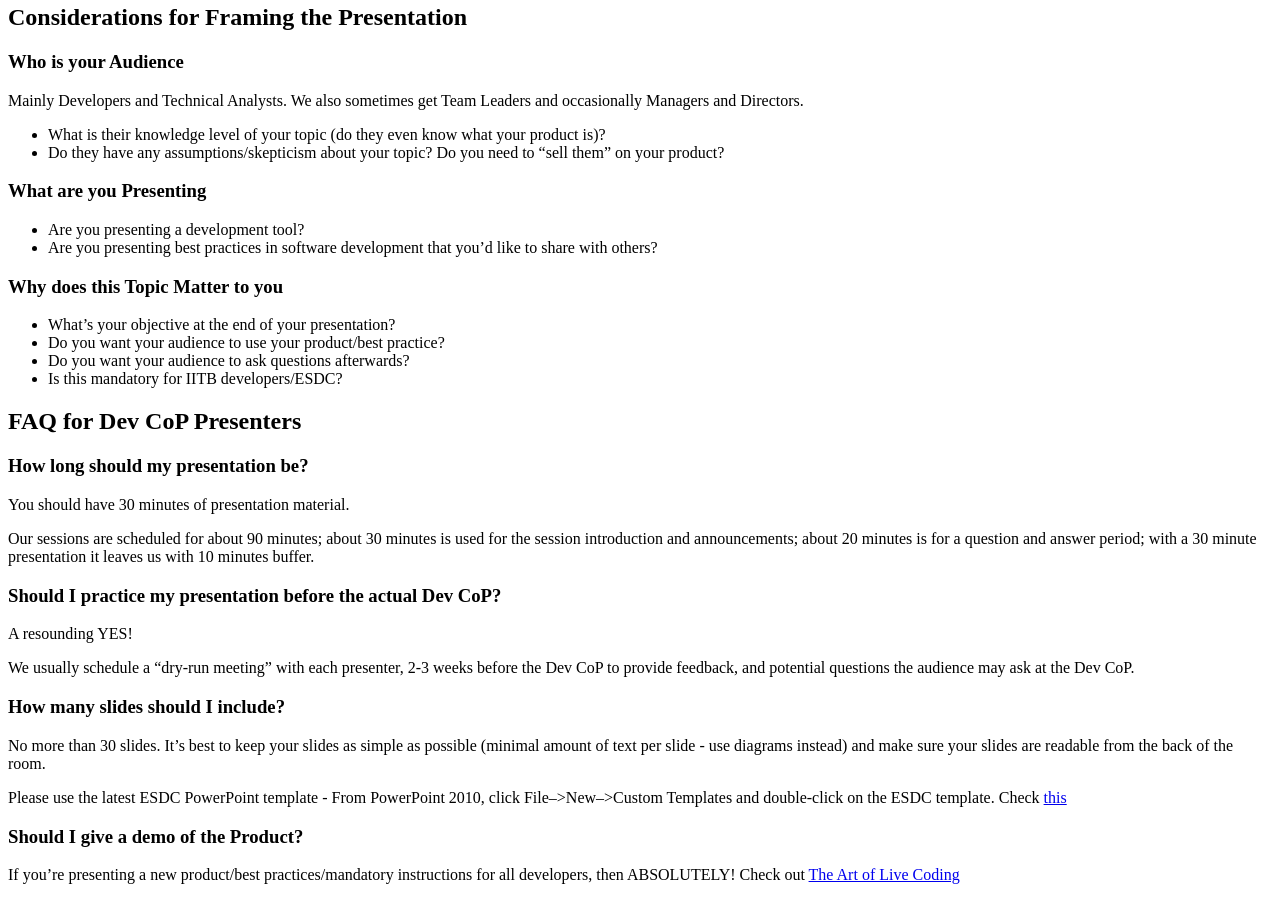
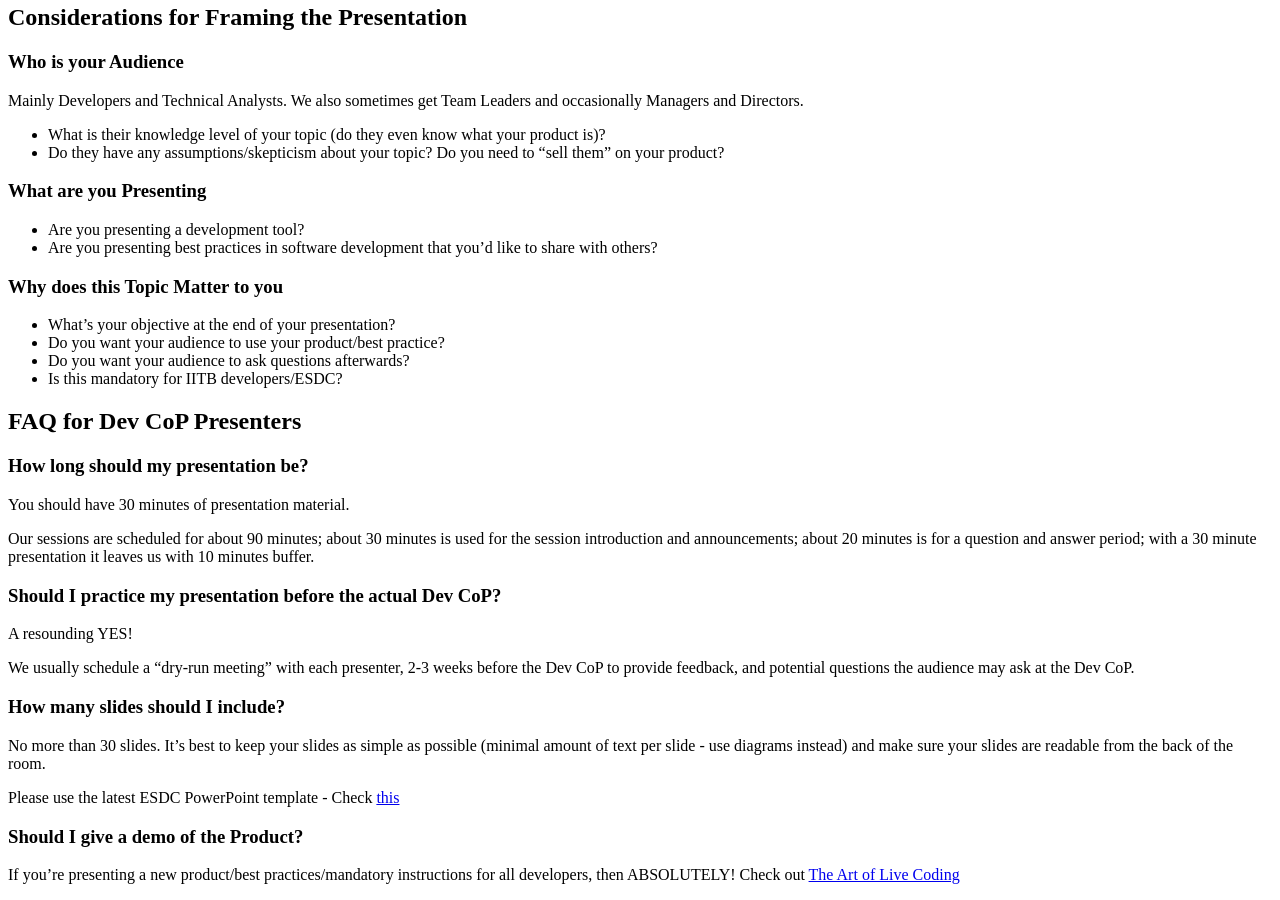
Before and after one commit to esdc-devcop/esdc-devcop.github.io, a Jekyll site: the page built from docs/_guides/present-devcop.md, in a window 1280 px wide and 900 px high, scrolled down 1048 px. Built offline with Jekyll 4.4.1, drawn with Linux system fonts in a browser that asks for light colours; comment, search, counter and statistics services are not loaded.

Commit message:
small correction in guide

```diff
--- a/docs/_guides/present-devcop.md
+++ b/docs/_guides/present-devcop.md
@@ -93,7 +93,7 @@ We usually schedule a "dry-run meeting" with each presenter, 2-3 weeks before th
 
 No more than 30 slides. It's best to keep your slides as simple as possible (minimal amount of text per slide - use diagrams instead) and make sure your slides are readable from the back of the room.
 
-Please use the latest ESDC PowerPoint template - From PowerPoint 2010, click File-->New-->Custom Templates and double-click on the ESDC template. Check [this](https://esdc.prv/en/work_tools/templates.shtml)
+Please use the latest ESDC PowerPoint template - Check [this](https://esdc.prv/en/work_tools/templates.shtml)
 
 ### Should I give a demo of the Product?
 
```
